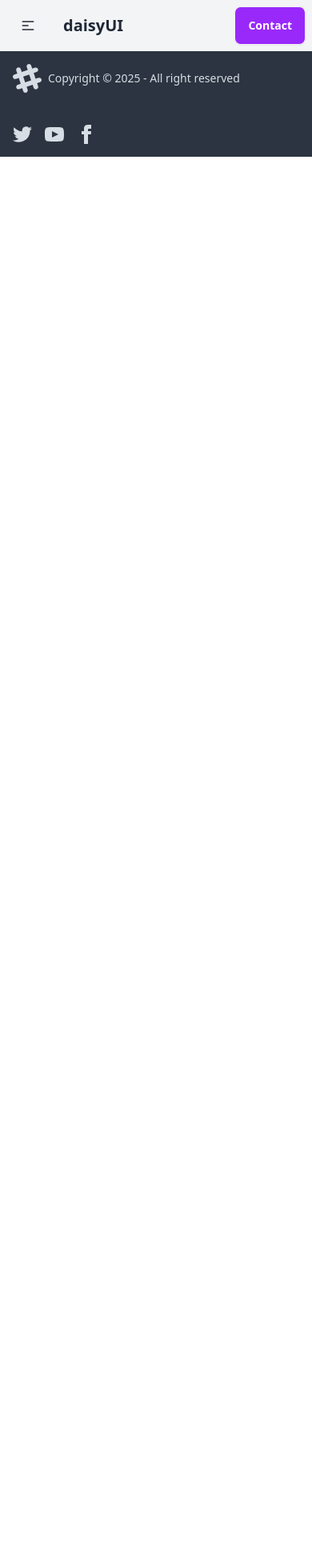
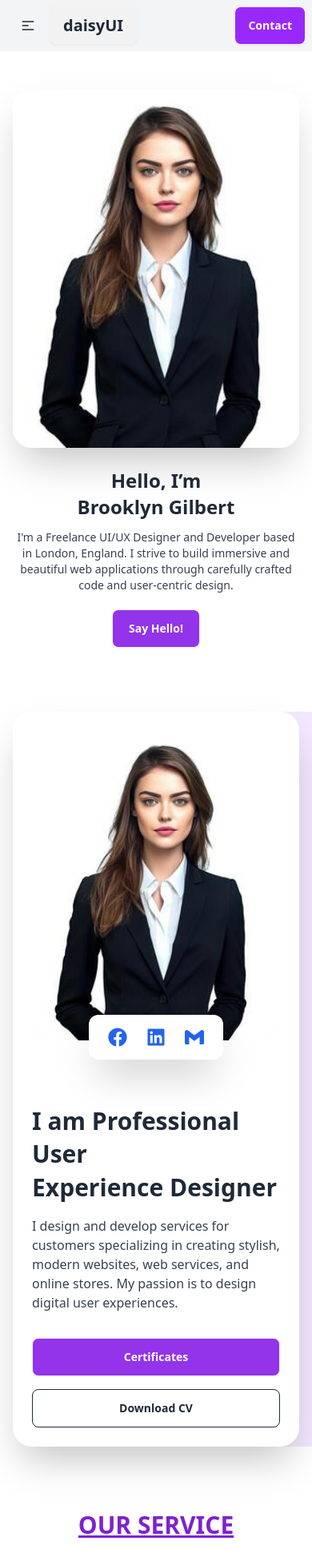
Before and after one commit to Tabassum290/Portfolio-temp, a React (Vite) app: page / in a window 390 px wide. Shown: the top 1947 px of the page at 80% size. Before the commit the page ends 844 px from the top, so only its background shows below. Built offline with nearby package versions, Linux system fonts and the light colour scheme; grey boxes are pictures that could not be loaded.

Commit message:
Half-done

```diff
--- a/package.json
+++ b/package.json
@@ -14,7 +14,9 @@
     "match-sorter": "^8.1.0",
     "react": "^19.2.0",
     "react-dom": "^19.2.0",
+    "react-icons": "^5.5.0",
     "react-router-dom": "^7.9.5",
+    "react-scroll": "^1.9.3",
     "sort-by": "^1.2.0"
   },
   "devDependencies": {
--- /dev/null
+++ b/src/Components/About.jsx
@@ -0,0 +1,51 @@
+import { FaFacebook, FaLinkedin } from "react-icons/fa";
+import { SiGmail } from "react-icons/si";
+
+const About = () => {
+  return (
+    <div className="relative w-full mt-20 mb-20 px-4 lg:px-0">
+      {/* Subtle Background Accent on Right */}
+      <div className="absolute top-0 right-0 w-1/3 h-full bg-purple-100 rounded-l-3xl z-0"></div>
+
+      {/* Main Content with Shadow */}
+      <div className="relative flex flex-col lg:flex-row items-center lg:justify-between w-full gap-8 bg-white shadow-2xl rounded-3xl p-6 lg:p-12 z-10">
+        {/* Image + Social Icons */}
+        <div className="w-full lg:w-1/2 relative flex flex-col items-center">
+          <div className="w-full rounded-3xl overflow-hidden">
+            <img
+              src="/src/image/banner.jpg"
+              alt="About"
+              className="w-full h-auto object-cover rounded-3xl shadow-md"
+            />
+          </div>
+          <div className="absolute -bottom-6 bg-white shadow-2xl rounded-xl py-4 px-6 flex justify-center gap-6">
+            <FaFacebook className="text-blue-600 text-2xl cursor-pointer hover:text-blue-800 transition" />
+            <FaLinkedin className="text-blue-600 text-2xl cursor-pointer hover:text-blue-800 transition" />
+            <SiGmail className="text-blue-600 text-2xl cursor-pointer hover:text-blue-800 transition" />
+          </div>
+        </div>
+
+        {/* Text Content */}
+        <div className="w-full lg:w-1/2 mt-12 lg:mt-0 flex flex-col z-10">
+          <h2 className="font-bold text-3xl sm:text-4xl md:text-5xl lg:text-[48px] leading-snug">
+            I am Professional User <br /> Experience Designer
+          </h2>
+          <p className="my-4 sm:my-6 text-base sm:text-lg md:text-[18px] text-gray-700">
+            I design and develop services for customers specializing in creating stylish, modern websites, web services, and online stores. My passion is to design digital user experiences.
+          </p>
+
+          <div className="flex flex-col sm:flex-row gap-4 mt-4">
+            <button className="btn bg-purple-600 text-white px-6 sm:px-8 py-2">
+              <a href="mailto:example@gmail.com">Certificates</a>
+            </button>
+            <button className="btn btn-outline px-6 sm:px-8 py-2">
+              <a href="mailto:example@gmail.com">Download CV</a>
+            </button>
+          </div>
+        </div>
+      </div>
+    </div>
+  );
+};
+
+export default About;
--- a/src/Components/Banner.jsx
+++ b/src/Components/Banner.jsx
@@ -1,11 +1,32 @@
-import React from 'react';
+const Banner = () => {
+  return (
+    <div
+      id="home"
+      className="flex flex-col-reverse lg:flex-row items-center lg:justify-between w-full mt-12 mb-8 gap-6 px-4 sm:px-6 lg:px-0"
+    >
+      {/* Text Section */}
+      <div className="w-full lg:w-1/2 text-center lg:text-left">
+        <h2 className="font-bold text-2xl sm:text-3xl md:text-4xl lg:text-[48px] leading-snug">
+          Hello, I’m <br /> Brooklyn Gilbert
+        </h2>
+        <p className="my-3 sm:my-4 text-sm sm:text-base md:text-lg text-gray-700">
+          I'm a Freelance UI/UX Designer and Developer based in London, England. I strive to build immersive and beautiful web applications through carefully crafted code and user-centric design.
+        </p>
+        <button className="btn bg-purple-600 text-white px-5 sm:px-6 py-2 sm:py-3 mt-2">
+          <a href="mailto:example@gmail.com">Say Hello!</a>
+        </button>
+      </div>
 
-const Banner = () => {
-    return (
-        <div>
-
-        </div>
-    );
+      {/* Image Section */}
+      <div className="w-full lg:w-1/2 flex justify-center lg:justify-end">
+        <img
+          src="/src/image/banner.jpg"
+          alt="Banner"
+          className="w-full max-w-full h-auto object-cover rounded-3xl shadow-2xl"
+        />
+      </div>
+    </div>
+  );
 };
 
 export default Banner;
--- /dev/null
+++ b/src/Components/Contact.jsx
@@ -0,0 +1,65 @@
+const Contact = () => {
+  return (
+    <div id="contact" className="w-full mt-20 mb-20 px-4 lg:px-0 max-w-4xl mx-auto">
+      <h2 className="text-3xl sm:text-4xl lg:text-5xl font-bold text-center mb-12">
+        Contact Me
+      </h2>
+
+      <div className="bg-white shadow-2xl rounded-3xl p-6 sm:p-12">
+        <form className="flex flex-col gap-6">
+          {/* Name */}
+          <div className="flex flex-col">
+            <label htmlFor="name" className="mb-2 font-medium text-gray-700">
+              Name
+            </label>
+            <input
+              type="text"
+              id="name"
+              placeholder="Your Name"
+              className="border border-gray-300 rounded-xl p-3 focus:outline-none focus:ring-2 focus:ring-purple-600"
+              required
+            />
+          </div>
+
+          {/* Email */}
+          <div className="flex flex-col">
+            <label htmlFor="email" className="mb-2 font-medium text-gray-700">
+              Email
+            </label>
+            <input
+              type="email"
+              id="email"
+              placeholder="Your Email"
+              className="border border-gray-300 rounded-xl p-3 focus:outline-none focus:ring-2 focus:ring-purple-600"
+              required
+            />
+          </div>
+
+          {/* Message */}
+          <div className="flex flex-col">
+            <label htmlFor="message" className="mb-2 font-medium text-gray-700">
+              Message
+            </label>
+            <textarea
+              id="message"
+              rows="5"
+              placeholder="Write your message..."
+              className="border border-gray-300 rounded-xl p-3 focus:outline-none focus:ring-2 focus:ring-purple-600 resize-none"
+              required
+            ></textarea>
+          </div>
+
+          {/* Submit Button */}
+          <button
+            type="submit"
+            className="btn bg-purple-600 text-white px-6 py-3 rounded-xl hover:bg-purple-700 transition"
+          >
+            Send Message
+          </button>
+        </form>
+      </div>
+    </div>
+  );
+};
+
+export default Contact;
--- /dev/null
+++ b/src/Components/Education.jsx
@@ -0,0 +1,60 @@
+const Education = () => {
+  // Example educational data
+  const educationList = [
+    {
+      year: "2021 - 2025",
+      degree: "Bachelor of Science in Computer Science",
+      institution: "University of London",
+      description:
+        "Focused on software development, UI/UX design, and web technologies. Graduated with honors.",
+    },
+    {
+      year: "2019 - 2021",
+      degree: "Higher Secondary Certificate (HSC)",
+      institution: "St. Mary’s College",
+      description:
+        "Major in Science with emphasis on Mathematics and Computer Studies.",
+    },
+    {
+      year: "2017 - 2019",
+      degree: "Secondary School Certificate (SSC)",
+      institution: "Greenwood High School",
+      description:
+        "Completed secondary education with distinction in science subjects.",
+    },
+  ];
+
+  return (
+    <div id="education" className="w-full mt-20 mb-20 px-4 lg:px-0 max-w-7xl mx-auto">
+      <h2 className="text-3xl sm:text-4xl lg:text-5xl font-bold text-center mb-12">
+        My Education
+      </h2>
+
+      <div className="flex flex-col gap-8">
+        {educationList.map((edu, index) => (
+          <div
+            key={index}
+            className="flex flex-col md:flex-row items-start md:items-center gap-4 md:gap-8 p-6 bg-white rounded-3xl shadow-lg relative"
+          >
+            {/* Year */}
+            <div className="flex-shrink-0 text-purple-600 font-bold text-lg md:text-xl w-32 text-left">
+              {edu.year}
+            </div>
+
+            {/* Divider line for timeline effect */}
+            <div className="hidden md:block w-1 bg-purple-300 h-full absolute left-40 top-0"></div>
+
+            {/* Info */}
+            <div className="flex-1">
+              <h3 className="text-xl sm:text-2xl font-semibold">{edu.degree}</h3>
+              <p className="text-purple-600 font-medium">{edu.institution}</p>
+              <p className="text-gray-600 mt-2">{edu.description}</p>
+            </div>
+          </div>
+        ))}
+      </div>
+    </div>
+  );
+};
+
+export default Education;
--- a/src/Components/Footer.jsx
+++ b/src/Components/Footer.jsx
@@ -1,5 +1,3 @@
-import React from 'react';
-
 const Footer = () => {
     return (
         <div>
@@ -30,7 +28,7 @@ const Footer = () => {
           d="M24 4.557c-.883.392-1.832.656-2.828.775 1.017-.609 1.798-1.574 2.165-2.724-.951.564-2.005.974-3.127 1.195-.897-.957-2.178-1.555-3.594-1.555-3.179 0-5.515 2.966-4.797 6.045-4.091-.205-7.719-2.165-10.148-5.144-1.29 2.213-.669 5.108 1.523 6.574-.806-.026-1.566-.247-2.229-.616-.054 2.281 1.581 4.415 3.949 4.89-.693.188-1.452.232-2.224.084.626 1.956 2.444 3.379 4.6 3.419-2.07 1.623-4.678 2.348-7.29 2.04 2.179 1.397 4.768 2.212 7.548 2.212 9.142 0 14.307-7.721 13.995-14.646.962-.695 1.797-1.562 2.457-2.549z"></path>
       </svg>
     </a>
-    <a>
+    <a >
       <svg
         xmlns="http://www.w3.org/2000/svg"
         width="24"
--- a/src/Components/Home.jsx
+++ b/src/Components/Home.jsx
@@ -1,8 +1,17 @@
+import About from "./About";
+import Banner from "./Banner";
+import Contact from "./Contact";
+import Education from "./Education";
+import Service from "./Service";
 
 const Home = () => {
     return (
-        <div>
-
+        <div className='max-w-7xl m-auto'>
+            <Banner/>
+           <About/>
+            <Service/>
+            <Education/>
+          <Contact/>
         </div>
     );
 };
--- /dev/null
+++ b/src/Components/Service.jsx
@@ -0,0 +1,55 @@
+const Service = () => {
+  const cards = [
+    {
+      id: 1,
+      title: "New Movie Released!",
+      desc: "Click the button to watch on Jetflix app.",
+      img: "https://img.daisyui.com/images/stock/photo-1635805737707-575885ab0820.webp",
+    },
+    {
+      id: 2,
+      title: "Action Movie Premiere",
+      desc: "Experience the thrill on Jetflix.",
+      img: "https://img.daisyui.com/images/stock/photo-1635805737707-575885ab0820.webp",
+    },
+    {
+      id: 3,
+      title: "Comedy Special",
+      desc: "Laugh out loud with the new comedy.",
+      img: "https://img.daisyui.com/images/stock/photo-1635805737707-575885ab0820.webp",
+    },
+    {
+      id: 4,
+      title: "Documentary Release",
+      desc: "Learn new things with this documentary.",
+      img: "https://img.daisyui.com/images/stock/photo-1635805737707-575885ab0820.webp",
+    },
+  ];
+
+  return (
+   <div>
+    <h1 className="text-center font-bold text-3xl underline uppercase text-purple-700">Our Service </h1>
+     <div className="grid grid-cols-1 md:grid-cols-2 lg:grid-cols-2 xl:grid-cols-2 gap-6 p-6">
+      {cards.map((card) => (
+        <div
+          key={card.id}
+          className="card card-side bg-base-100 shadow-sm flex flex-col md:flex-row"
+        >
+          <figure className="md:w-1/3">
+            <img src={card.img} alt={card.title} className="w-full h-full object-cover" />
+          </figure>
+          <div className="card-body md:w-2/3">
+            <h2 className="card-title">{card.title}</h2>
+            <p>{card.desc}</p>
+            <div className="card-actions justify-end">
+              <button className="btn btn-primary">Watch</button>
+            </div>
+          </div>
+        </div>
+      ))}
+    </div>
+   </div>
+  );
+};
+
+export default Service;
--- a/src/index.css
+++ b/src/index.css
@@ -1,3 +1,11 @@
 @tailwind base;
 @tailwind components;
 @tailwind utilities;
+button:hover{
+    color:black;
+    border: 2px solid black;
+}
+.active{
+  background-color: #9929FB;
+  color: white;
+}
```
Also changed, not shown: src/Components/Navbar.jsx (+14 -16 lines), 1 other file (tests, documents, lock files or other folders).
